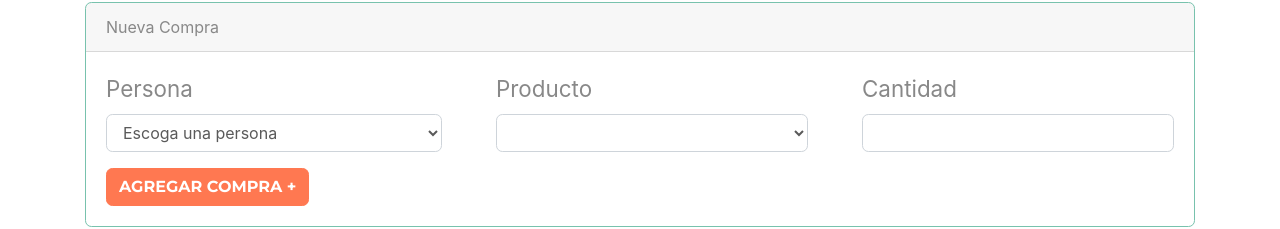
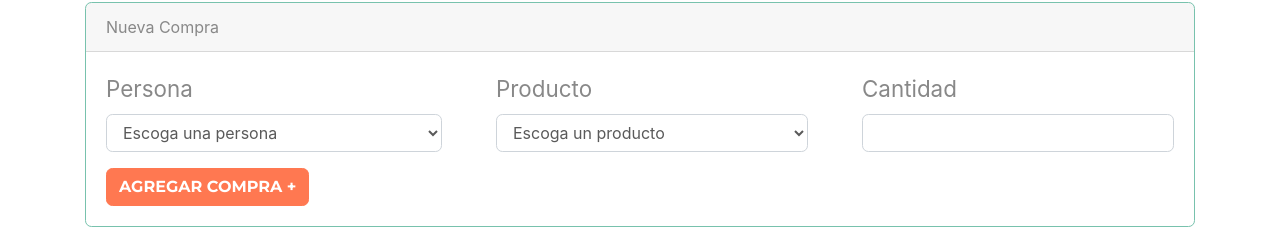
Before and after one commit to Larrygf02/redux-productos, a React (Create React App) app: page /compras in a window 1280 px wide. Shown: the part 368-597 px from the top of the page. Built offline with nearby package versions, Linux system fonts and the light colour scheme; data requests are answered from the project's data file.

Commit message:
Prodcutos Action

```diff
--- a/src/components/NuevaCompra.js
+++ b/src/components/NuevaCompra.js
@@ -1,17 +1,22 @@
 import React, { useState, useEffect } from 'react';
 import { useSelector, useDispatch } from 'react-redux';
 import { obtenerPersonasAction } from '../actions/personasAction';
+import { obtenerProductosAction } from '../actions/productosAction';
 
 const NuevaCompra = () => {
     const dispatch = useDispatch()
     useEffect(() => {
-        const cargarPersonas = () => dispatch(obtenerPersonasAction())
-        cargarPersonas();
+        const cargarDatos = () => {
+            dispatch(obtenerProductosAction())
+            dispatch(obtenerPersonasAction())
+        }
+        cargarDatos();
     }, [dispatch]);
     const personas = useSelector(state => state.personas.personas)
+    const productos = useSelector(state => state.productos.productos)
     // state
-    const [ persona, guardarPersona ] = useState('')
-    const [ producto, guardarProducto ] = useState(1)
+    const [ persona, guardarPersona ] = useState(0)
+    const [ producto, guardarProducto ] = useState(0)
     const [ cantidad, guardarCantidad ] = useState(0)
     const submitNuevaCompra = e => {
         e.preventDefault()
@@ -26,9 +31,9 @@ const NuevaCompra = () => {
                             <div className="form-group">
                                 <label htmlFor="">Persona</label>
                                 <select className="form-control" value={persona} onChange={e => guardarPersona(Number(e.target.value))}>
-                                    <option value="">Escoga una persona</option>
+                                    <option value="0">Escoga una persona</option>
                                     {personas.map(persona => (
-                                        <option key={persona.id}>{persona.nombre}</option>
+                                        <option key={persona.id} value={persona.id}>{persona.nombre}</option>
                                     ))}
                                 </select>
                             </div>
@@ -37,7 +42,10 @@ const NuevaCompra = () => {
                             <div className="form-group ml-4">
                                 <label htmlFor="">Producto</label>
                                 <select className="form-control">
-                                    <option value=""></option>
+                                    <option value="0">Escoga un producto</option>
+                                    {productos.map(producto => (
+                                        <option key={producto.id} value={producto.id}>{producto.nombre}</option>
+                                    ))}
                                 </select>
                             </div>
                         </div>
```
